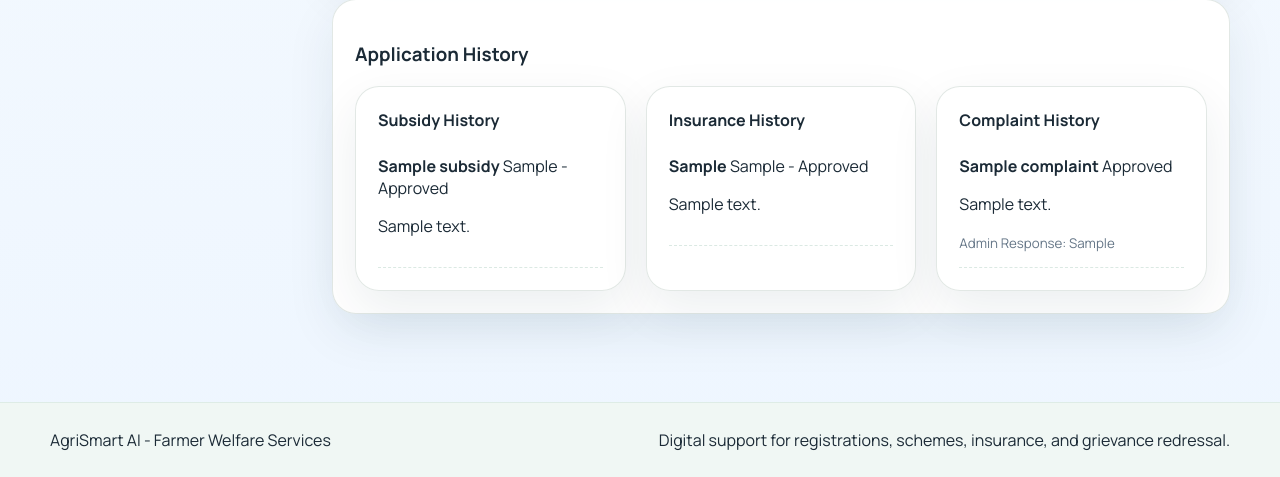
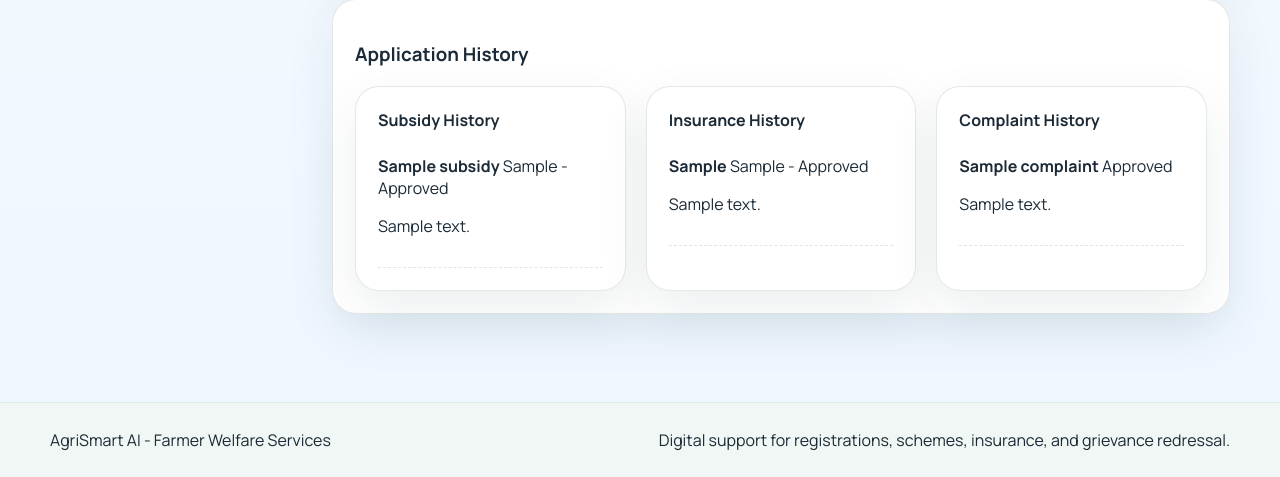
Before and after one commit to hariprasathm895-ops/agri-project, a Flask app: page /farmer/dashboard in a window 1280 px wide. Shown: the part 1891-2368 px from the top of the page. Run offline with Flask 3, Linux system fonts and the light colour scheme; the visitor is signed in with stand-in values (Sample User, id 1); tables that the repository leaves empty hold one stand-in row (values such as "Sample post").

Commit message:
Update farmer_dashboard.html
Update farmer dashboard complaint view

```diff
--- a/templates/farmer_dashboard.html
+++ b/templates/farmer_dashboard.html
@@ -120,9 +120,6 @@
                                 <strong>{{ item['subject'] }}</strong>
                                 <span>{{ item['status'] }}</span>
                                 <p>{{ item['message'] }}</p>
-                                {% if item['admin_response'] %}
-                                    <small>Admin Response: {{ item['admin_response'] }}</small>
-                                {% endif %}
                             </div>
                         {% else %}
                             <p>No complaints submitted yet.</p>
```
